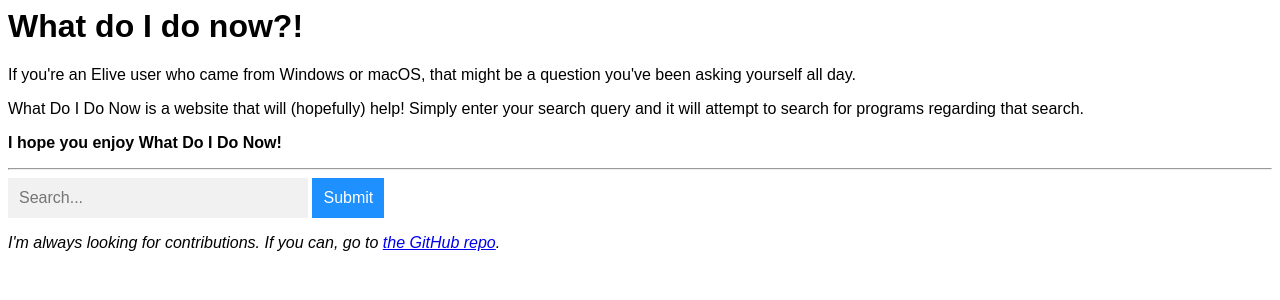
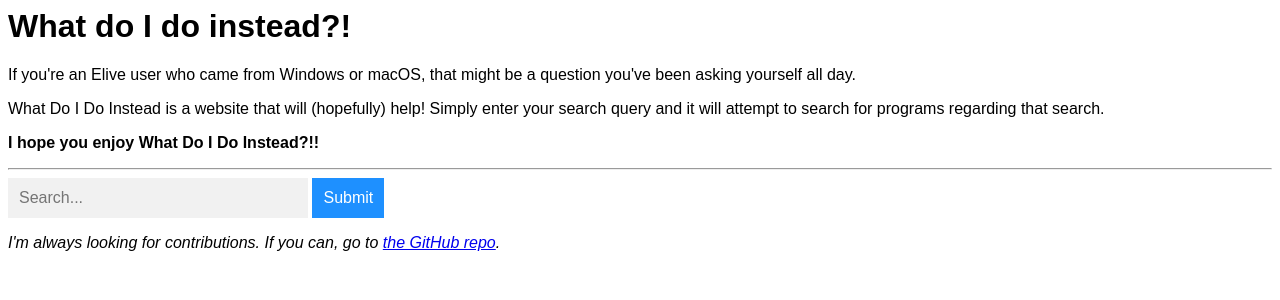
Before and after one commit to TheTechRobo/what-do-i-do-instead, a Flask app: page / in a window 1280 px wide. Shown: the top 300 px of the page. Run offline with Flask 2, Linux system fonts and the light colour scheme.

Commit message:
update name

```diff
--- a/templates/index.html
+++ b/templates/index.html
@@ -12,14 +12,14 @@ jQuery.get('/static/what.json', function(data) {
 
 </script>
 
-<h1>What do I do now?!</h1>
+<h1>What do I do instead?!</h1>
 
 <p>
 If you're an Elive user who came from Windows or macOS, that might be a question you've been asking yourself all day.</p>
-<p>What Do I Do Now is a website that will (hopefully) help! Simply enter your search query and it will attempt to search for
+<p>What Do I Do Instead is a website that will (hopefully) help! Simply enter your search query and it will attempt to search for
 programs regarding that search.</p>
 
-<p><b>I hope you enjoy What Do I Do Now!</b></p>
+<p><b>I hope you enjoy What Do I Do Instead?!!</b></p>
 
 <hr>
 
```
